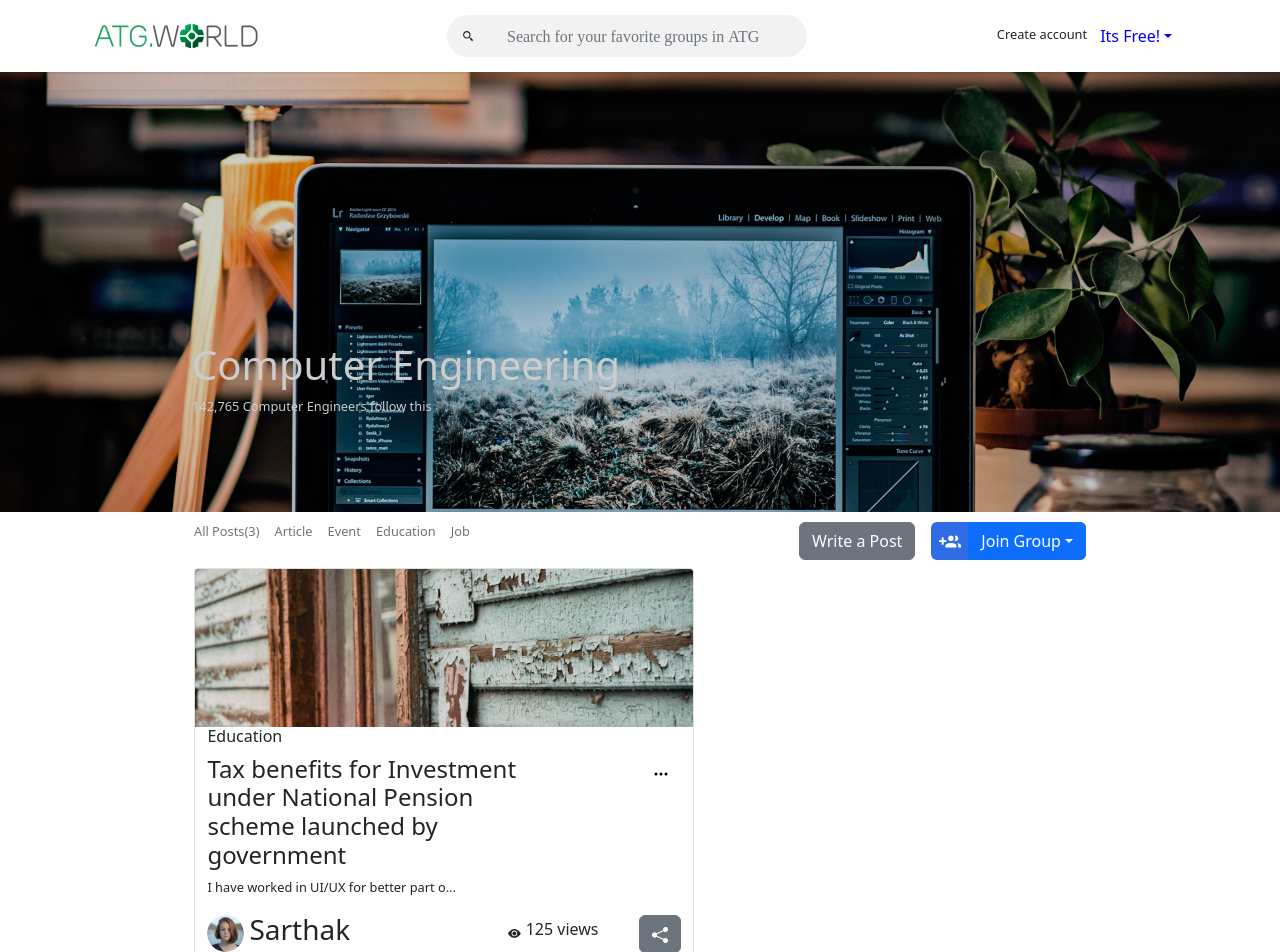
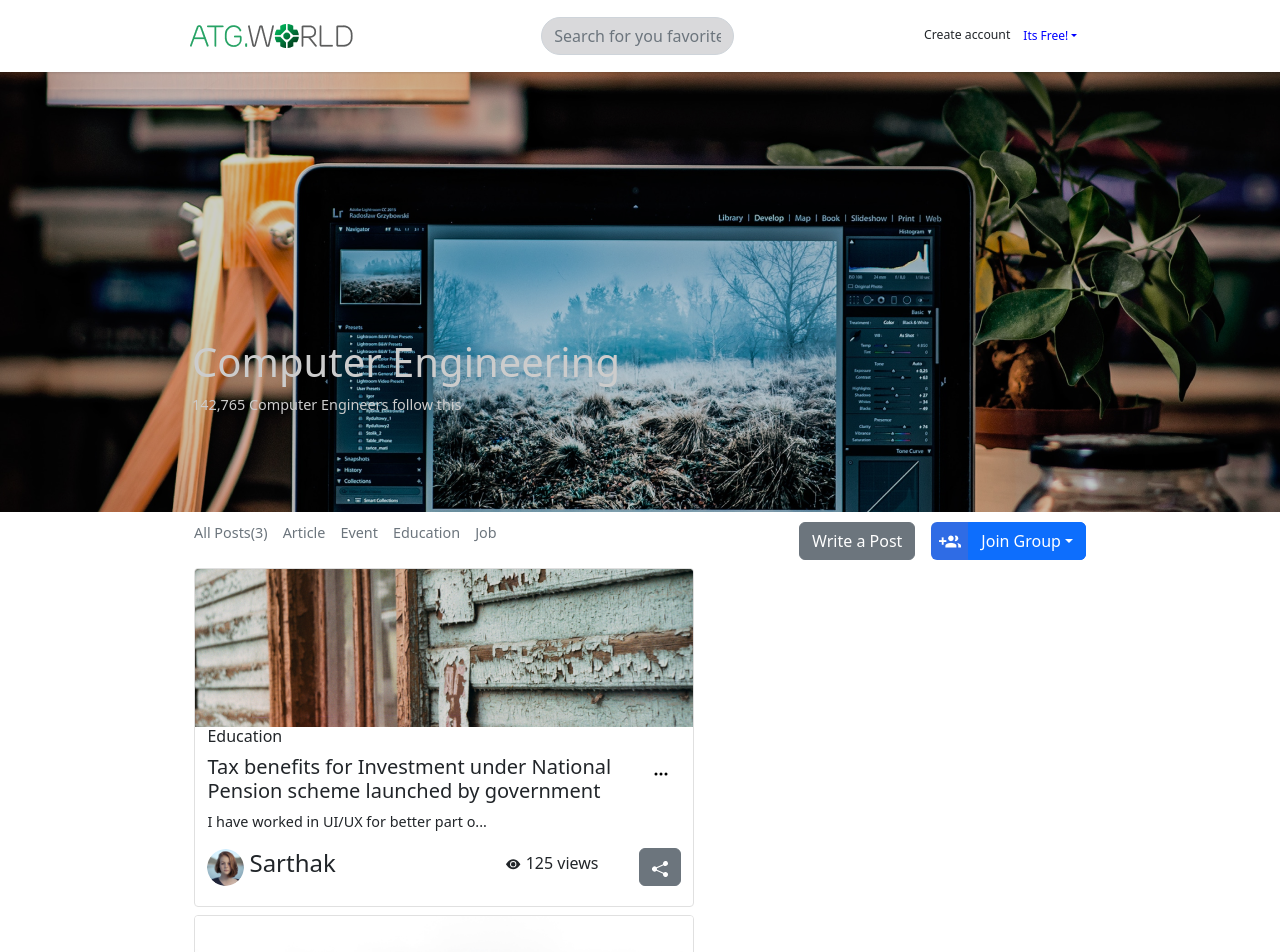
Before and after one commit to NiladriChatterje/banao, a React (Vite) app: page / in a window 1280 px wide. Shown: the top 952 px of the page. Built offline with nearby package versions, Linux system fonts and the light colour scheme.

Commit message:
2nd final

```diff
--- a/src/Component/Home/Home.css
+++ b/src/Component/Home/Home.css
@@ -12,9 +12,14 @@
     top: 71px;
 }
 
+#arrow-icon {
+    display: none;
+}
+
 #Banner {
     transition: all 200ms;
     filter: brightness(80%);
+    position: sticky;
     width: 100%;
     color: white;
     height: 440px;
@@ -31,6 +36,10 @@
 #headings>div {
     display: flex;
     justify-content: space-between;
+}
+
+#join {
+    display: none;
 }
 
 @media all and (max-width: 1200px) {
@@ -75,6 +84,10 @@
         display: none !important;
     }
 
+    #arrow-icon {
+        display: none;
+    }
+
     #mobile-navs {
         width: 100%;
         padding: 2px 18px;
@@ -88,6 +101,22 @@
         font-size: 1.2em;
     }
 
+    #arrow-icon {
+        display: block;
+        font-size: 2em;
+    }
+
+    #join {
+        position: absolute;
+        top: 10%;
+        background-color: transparent;
+        right: 5%;
+        border-radius: 5px;
+        border: 3px solid white;
+        color: white;
+        padding: 6px 10px;
+    }
+
     #drp-btn {
         background-color: #eee;
         border: none;
--- a/src/Component/Home/Home.jsx
+++ b/src/Component/Home/Home.jsx
@@ -12,18 +12,24 @@
 	DropdownButton,
 	Image,
 } from "react-bootstrap"
+import { AiOutlineArrowLeft } from "react-icons/ai"
 
 const Heading = ["All Posts", "Article", "Event", "Education", "Job"]
 const Home = ({ setModalToggle, modalToggle, toggle, setToggle }) => {
+	const [joinState, setJoinState] = React.useState(() => true);
 
 	return (
 		<>{modalToggle ? <Modal setModalToggle={setModalToggle} modalToggle={modalToggle}
 			toggle={toggle} setToggle={setToggle} /> : null}
 			<div id="Banner">
+				<AiOutlineArrowLeft id={'arrow-icon'} style={{ position: 'absolute', left: '3%', color: 'white', top: '10%' }} />
 				<div id="texts-head">
 					<h1>Computer Engineering</h1>
 					<p>142,765 Computer Engineers follow this</p>
 				</div>
+				<button id='join'>
+					{joinState ? 'Join Group' : 'Leave Group'}
+				</button>
 			</div>
 			<section id={"headings"}>
 				<div id="desk-navs">
--- a/src/Component/Modal/Modal.css
+++ b/src/Component/Modal/Modal.css
@@ -42,7 +42,10 @@
 @media all and (max-width:1000px) {
     #modal {
         width: 100%;
-        bottom: 34%;
+        height: 550px;
+        bottom: 0;
+        left: 0;
+        transform: translate(0);
     }
 
     .create_account,
--- a/src/Component/Navbar/Navbar.css
+++ b/src/Component/Navbar/Navbar.css
@@ -9,7 +9,7 @@
     box-shadow: 0px 1px 2px rgba(0, 0, 0, 0.12);
     display: flex;
     align-items: center;
-    justify-content: space-around;
+    justify-content: space-evenly;
 }
 
 nav img {
@@ -21,8 +21,33 @@
     text-align: center;
 }
 
-@media screen and (max-width: 768px) {
-    nav {
+
+.icon {
+    position: absolute;
+    top: 50%;
+    left: 8%;
+    transform: translateY(-50%);
+}
+
+.left-addon {
+    width: 25%;
+}
+
+@media screen and (max-width: 1300px) {
+    .icon {
         display: none;
     }
+
+    nav {
+        font-size: 0.85em;
+    }
+
+    .left-addon {
+        width: 15%;
+    }
+
+    #dropdown-basic {
+        font-size: 0.98em;
+    }
+
 }
--- a/src/Component/Navbar/Navbar.jsx
+++ b/src/Component/Navbar/Navbar.jsx
@@ -8,20 +8,12 @@
     return (
         <nav>
             <img src={ATG} alt='LOGO' />
-            <InputGroup style={{
-                textAlign: 'center', display: 'flex', alignItems: 'center',
-                background: '#F2F2F2', width: '360px', padding: '0 15px',
-                height: '42px', borderRadius: '21px'
-            }}>
-                <BiSearchAlt2 />
-                <Form.Control placeholder={'Search for your favorite groups in ATG'}
-                    style={{
-                        fontFamily: 'FontAwesome',
-                        textAlign: 'center', borderStyle: 'none',
-                        background: 'transparent', width: '300px',
-                        height: '42px', borderRadius: '21px'
-                    }} />
-            </InputGroup>
+            <div className="inner-addon input-group left-addon position-relative">
+                <BiSearchAlt2 onClick={() => setToggle(prev => !prev)} cursor={'pointer'}
+                    className='icon' />
+                <input type={'text'} className="form-control rounded-pill input" style={{ background: '#D9D9DB' }}
+                    placeholder="Search for you favorite groups in ATG" />
+            </div>
             <Dropdown>
                 Create account
                 <Dropdown.Toggle variant="none" style={{ color: 'blue' }} id="dropdown-basic">
--- a/src/Component/Podcast/Podcast.jsx
+++ b/src/Component/Podcast/Podcast.jsx
@@ -10,7 +10,7 @@
 			<section>
 				<h6>{item?.genre}</h6>
 				<span id="heading_podcast">
-					<h4>{item?.heading}</h4>
+					<h5>{item?.heading}</h5>
 					<div className="dropdown">
 						<button
 							className="btn btn-secondary dropdown-toggle"
@@ -67,7 +67,7 @@
 							}}
 						>
 							<img src={item?.profileImage} alt="Profile Photo" />
-							<h3>{item?.profilename}</h3>
+							<h4>{item?.profilename}</h4>
 						</span>
 					</div>
 					<div>
@@ -78,7 +78,7 @@
 								alignItems: "center",
 							}}
 						>
-							<BsEyeFill />
+							<BsEyeFill style={{ marginBottom: '5px' }} />
 							<h6>{item?.views} views</h6>
 						</span>
 						<Button variant="secondary">
--- a/src/index.css
+++ b/src/index.css
@@ -2,7 +2,7 @@
   margin: 0;
   width: 100%;
   overflow-x: clip;
-  font-size: 0.80em;
+  font-size: 0.90em;
   font-weight: 400;
 }
 
```
